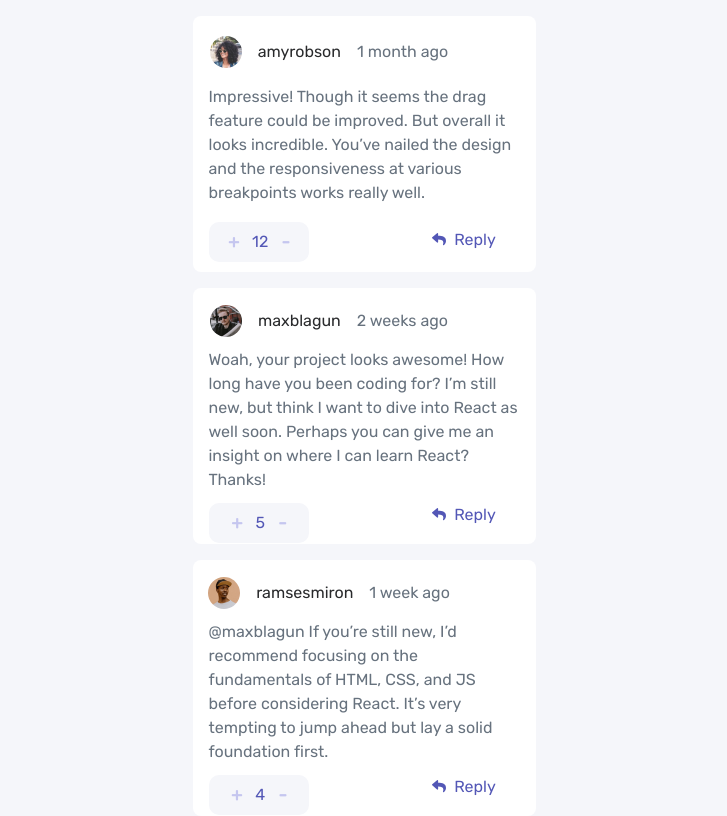
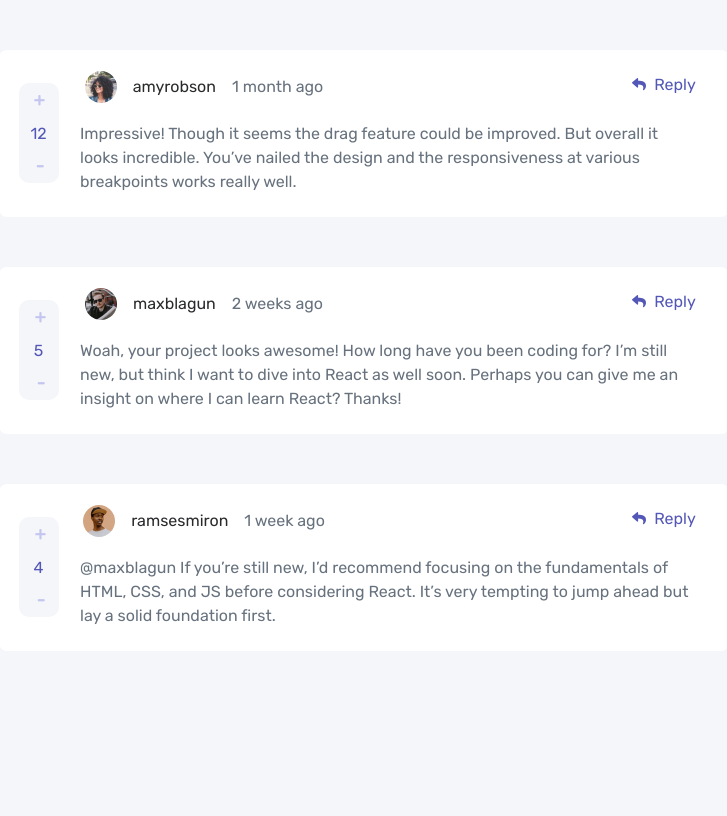
Before and after one commit to Eney997/Comment-Section-App, a React (Vite) app: page / in a window 1280 px wide. Shown: the whole page, without its empty margins (276-1003 px from the left). Built offline with nearby package versions, Linux system fonts and the light colour scheme.

Commit message:
responsiveAdded

```diff
--- a/src/Components/Card.tsx
+++ b/src/Components/Card.tsx
@@ -38,6 +38,12 @@ const Mshobelidivi = styled.div`
     width: 343px;
     height: 256px;
     border-radius: 8px;
+
+    @media (width>750px){
+        width: 730px;
+        height: 167px;
+        margin-top: 50px;
+    }
 `
 const Cardheaderdiv = styled.div `
     display:flex;
@@ -45,6 +51,10 @@ const Cardheaderdiv = styled.div `
     align-items: center;
     column-gap: 16px;
     margin-top: 16px;
+
+    @media (width>750px){
+        margin-left: -250px;
+    }
 `
 const Headerimg = styled.img `
     margin-left: -70px;
@@ -78,6 +88,11 @@ font-size: 16px;
 font-style: normal;
 font-weight: 400;
 line-height: 24px;
+
+@media (width>750px){
+    width: 618px;
+    margin-left: 50px;
+}
 `
 const Counters = styled.div `
 display:flex;
@@ -91,11 +106,23 @@ background:#F5F6FA;
 column-gap: 13px;
 margin-top: 10px;
 margin-left: -210px;
+
+@media (width>750px){
+    display: grid;
+    width: 40px;
+    height: 100px;
+    margin-left: -650px;
+    margin-top: -140px;
+}
 `
 const Counterhtwo = styled.h2`
 font-size: 18px;
 color:#C5C6EF;
 cursor: pointer;
+
+@media (width>750px){
+    margin-left: 2px;
+}
 `
 const Counterhthre = styled.h3`
 color:  #5357B6;
@@ -105,11 +132,19 @@ font-size: 16px;
 font-style: normal;
 font-weight: 400;
 line-height: normal;
+
+@media (width>750px){
+    margin-left: -1px;
+}
 `
 const Counterfour = styled.h4`
 font-size: 18px;
 color:#C5C6EF;
 cursor: pointer;
+
+@media (width>750px){
+    margin-left: 4px;
+}
 `
 const Replyd = styled.div `
     display: flex;
@@ -119,6 +154,11 @@ const Replyd = styled.div `
     margin-left: 200px;
     margin-top: -58px;
     cursor: pointer;
+
+    @media (width>750px){
+    margin-left: 600px;
+    margin-top: -255px;
+}
 `
 const Replyimg = styled.img `
     display: block;
```
